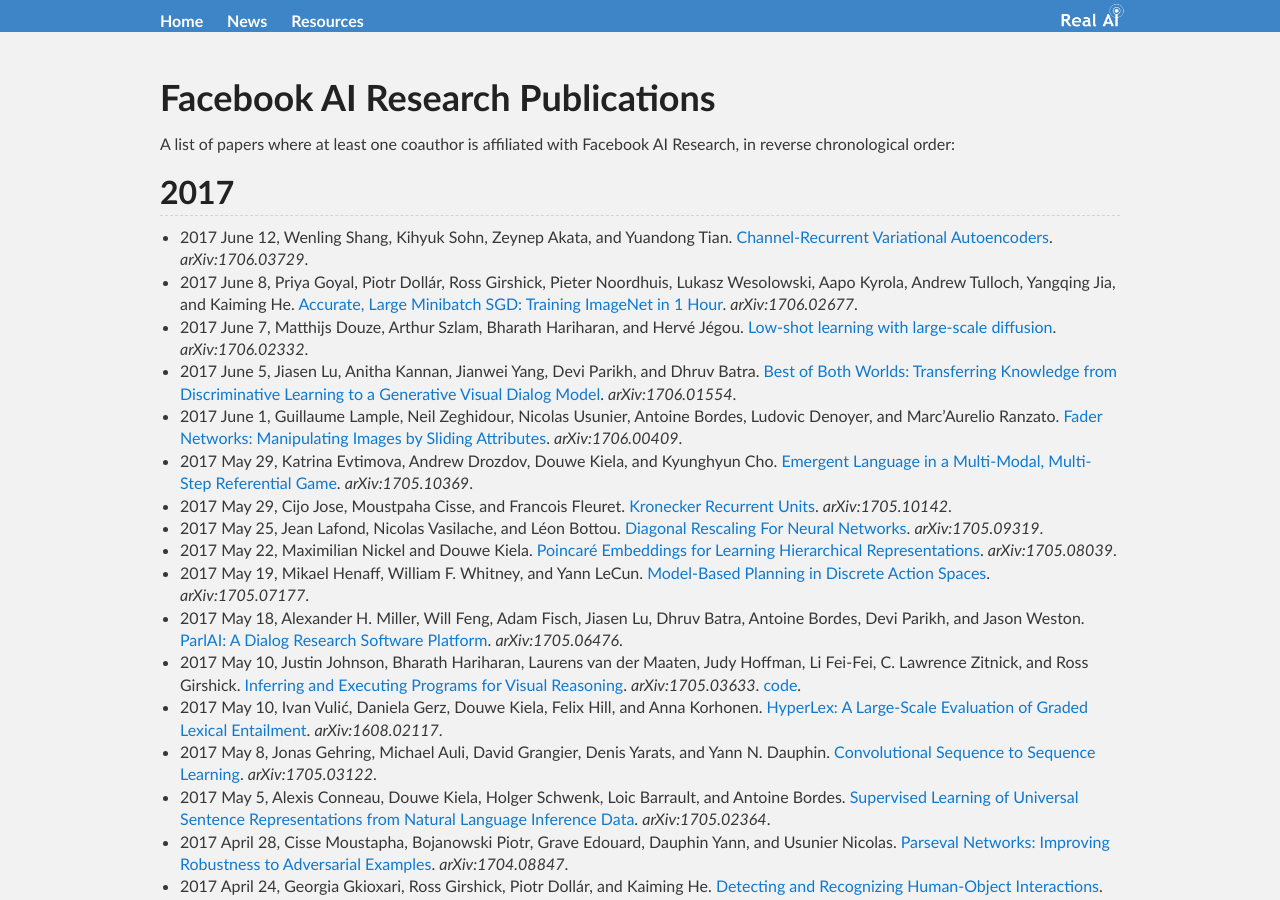
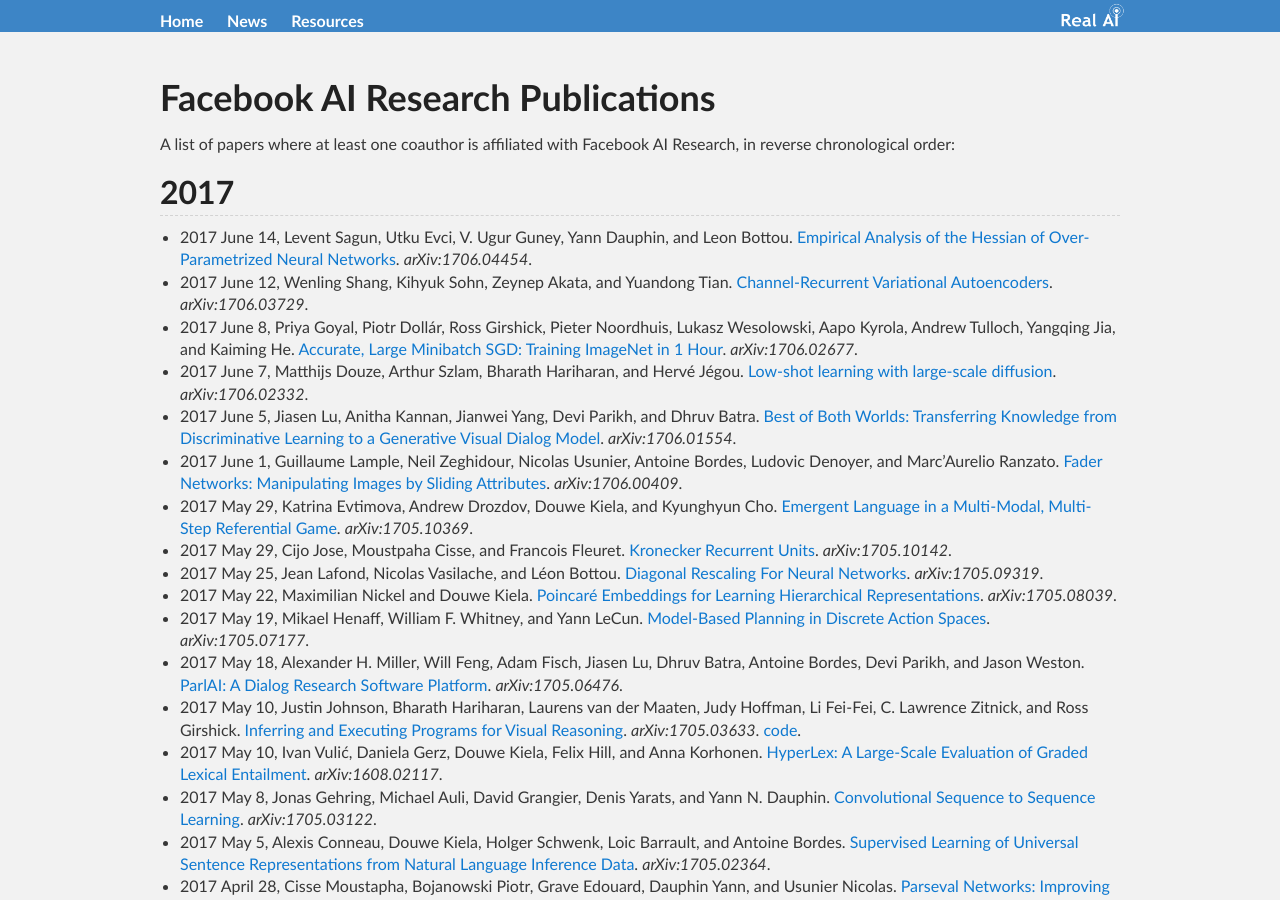
Before and after one commit to Tonywuhk/realai.org, a Jekyll site: the page built from labs/fair-publications.md, in a window 1280 px wide and 900 px high. Built offline with Jekyll 4.4.1, drawn with Linux system fonts in a browser that asks for light colours; our own code applies the rules of GitHub Pages for plain Markdown files; comment, search, counter and statistics services are not loaded; the repository's description, which GitHub fills in, is left out.

Commit message:
Create fair-publications.md

```diff
--- a/labs/fair-publications.md
+++ b/labs/fair-publications.md
@@ -7,6 +7,7 @@
 
 ## 2017
 
+* 2017 June 14, Levent Sagun, Utku Evci, V. Ugur Guney, Yann Dauphin, and Leon Bottou. [Empirical Analysis of the Hessian of Over-Parametrized Neural Networks](https://arxiv.org/abs/1706.04454). *arXiv:1706.04454*.
 * 2017 June 12, Wenling Shang, Kihyuk Sohn, Zeynep Akata, and Yuandong Tian. [Channel-Recurrent Variational Autoencoders](https://arxiv.org/abs/1706.03729). *arXiv:1706.03729*.
 * 2017 June 8, Priya Goyal, Piotr Dollár, Ross Girshick, Pieter Noordhuis, Lukasz Wesolowski, Aapo Kyrola, Andrew Tulloch, Yangqing Jia, and Kaiming He. [Accurate, Large Minibatch SGD: Training ImageNet in 1 Hour](https://arxiv.org/abs/1706.02677). *arXiv:1706.02677*.
 * 2017 June 7, Matthijs Douze, Arthur Szlam, Bharath Hariharan, and Hervé Jégou. [Low-shot learning with large-scale diffusion](https://arxiv.org/abs/1706.02332). *arXiv:1706.02332*.
```
